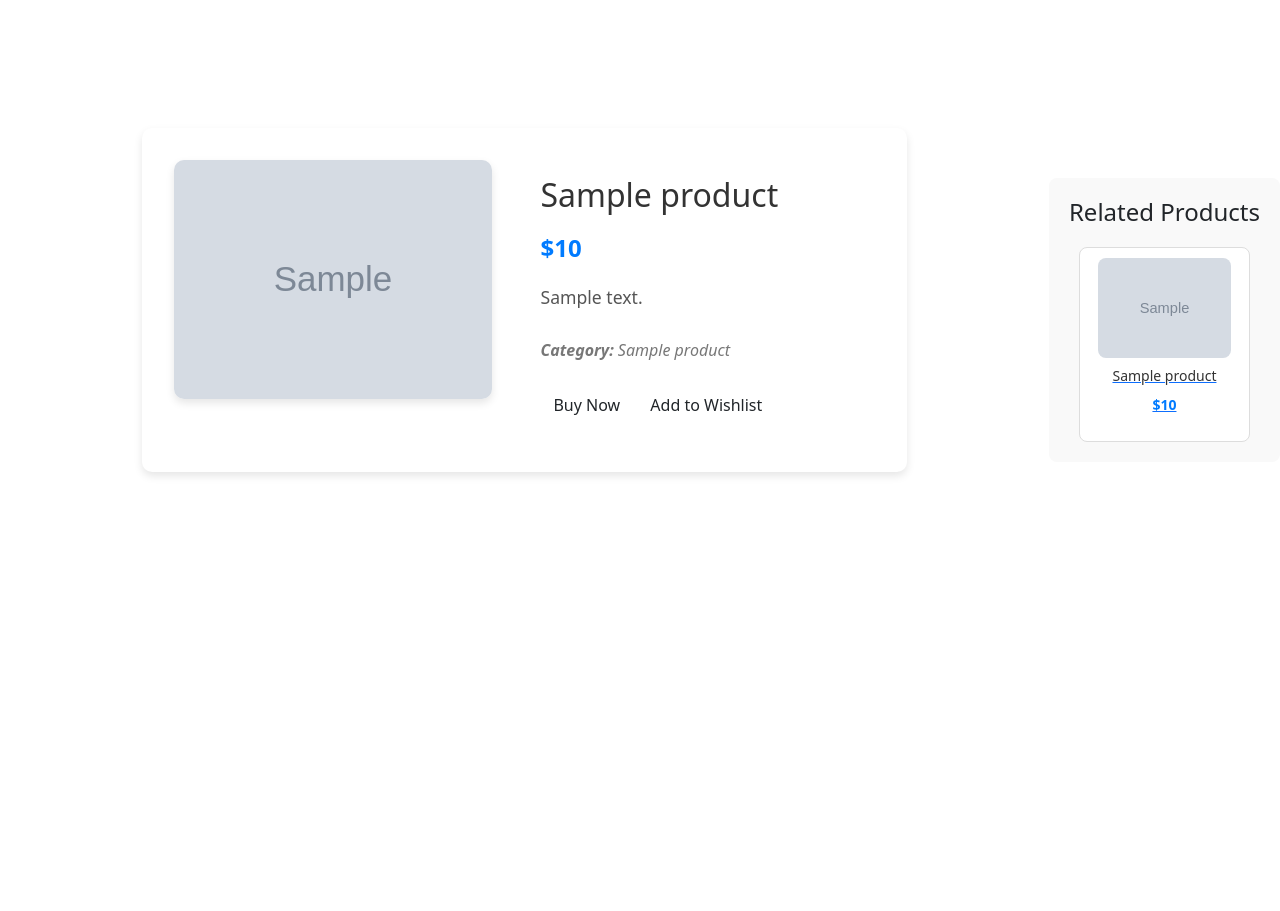
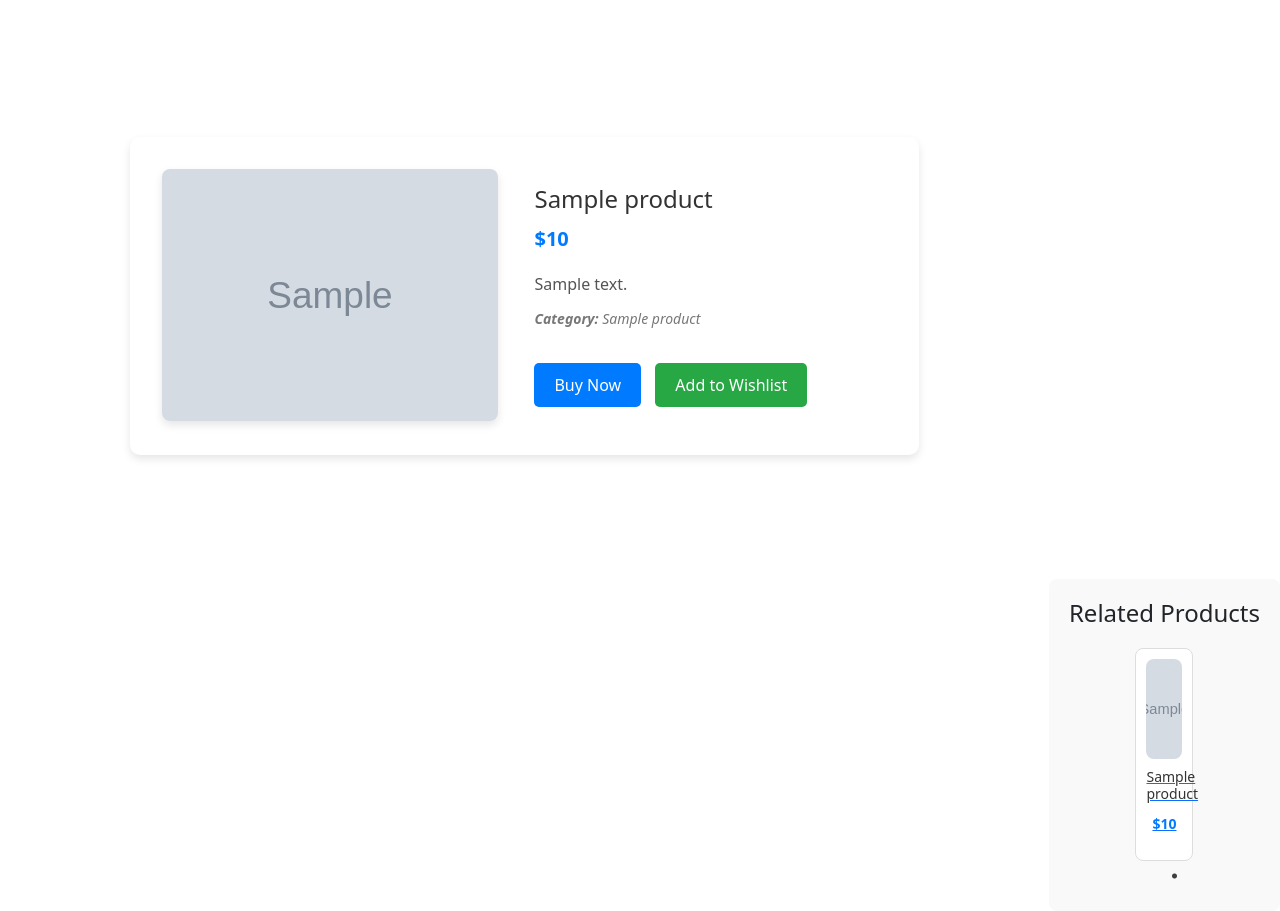
Before and after one commit to AdamDono/BuyMo, a Flask app: page /product/1 in a window 1280 px wide. Shown: the part 100-1011 px from the top of the page. Before the commit the page ends 576 px from the top, so only its background shows below. Run offline with Flask 3, Linux system fonts and the light colour scheme; grey boxes marked "Sample" are stand-in pictures; a database or web service that is not in the repository returns one stand-in record (values such as "Sample title"); some libraries are stand-ins or nearby versions.

Commit message:
related products

```diff
--- a/static/css/styles.css
+++ b/static/css/styles.css
@@ -270,13 +270,67 @@ nav a {
         padding: 0;
     }
 }
+/* Main Product Details */
+.product-details {
+    display: flex;
+    gap: 20px;
+    margin-bottom: 40px; /* Add space below the main product */
+}
+
+.product-image img {
+    max-width: 100%;
+    height: auto;
+    border-radius: 8px;
+}
+
+.product-info {
+    flex: 1;
+}
+
+.product-info h2 {
+    font-size: 24px;
+    margin-bottom: 10px;
+}
+
+.product-info .price {
+    font-size: 20px;
+    color: #007bff;
+    font-weight: bold;
+}
+
+.product-info .description {
+    font-size: 16px;
+    color: #555;
+    margin: 10px 0;
+}
+
+.product-info .category {
+    font-size: 14px;
+    color: #777;
+}
+
+.product-info .btn {
+    margin-top: 10px;
+    padding: 10px 20px;
+    background-color: #007bff;
+    color: white;
+    border: none;
+    border-radius: 5px;
+    cursor: pointer;
+}
+
+.product-info .btn.wishlist {
+    background-color: #28a745;
+    margin-left: 10px;
+}
 
 /* Related Products Section */
 .related-products {
-    margin-top: 40px;
+    margin-top: 890px;
     padding: 20px;
     background-color: #f9f9f9;
     border-radius: 8px;
+
 }
 
 .related-products h3 {
@@ -285,10 +339,15 @@ nav a {
     text-align: center;
 }
 
+
+.p{
+    padding-left: 200px;
+}
+
 .related-products-grid {
     display: grid;
     grid-template-columns: repeat(auto-fit, minmax(150px, 1fr)); /* Smaller cards */
-    gap: 15px; /* Spacing between cards */
+    gap: 15px;
     padding: 0 10px;
 }
 
--- a/templates/product.html
+++ b/templates/product.html
@@ -6,6 +6,10 @@
     <title>{{ product[1] }} - My E-Commercehuu Store</title>
     <link rel="stylesheet" href="{{ url_for('static', filename='css/styles.css') }}">
     <link href="https://cdn.jsdelivr.net/npm/bootstrap@5.3.0-alpha1/dist/css/bootstrap.min.css" rel="stylesheet">
+
+    <!-- Slick Carousel CSS -->
+    <link rel="stylesheet" type="text/css" href="https://cdn.jsdelivr.net/npm/slick-carousel@1.8.1/slick/slick.css"/>
+    <link rel="stylesheet" type="text/css" href="https://cdn.jsdelivr.net/npm/slick-carousel@1.8.1/slick/slick-theme.css"/>
 </head>
 <body>
     <header>
@@ -38,6 +42,8 @@
         <button class="btn wishlist">Add to Wishlist</button>
     </div>
 </div>
+<!-- Spacer to push related products super below -->
+<div class="spacer" style="height: 100px;"></div>
 
 <!-- Related Products Section -->
 <div class="related-products">
@@ -54,5 +60,41 @@
         {% endfor %}
     </div>
 </div>
+
+
+<!-- jQuery (required for Slick Carousel) -->
+<script src="https://code.jquery.com/jquery-3.6.0.min.js"></script>
+
+<!-- Slick Carousel JS -->
+<script type="text/javascript" src="https://cdn.jsdelivr.net/npm/slick-carousel@1.8.1/slick/slick.min.js"></script>
+
+<!-- Initialize Slick Carousel -->
+<script>
+    $(document).ready(function(){
+        $('.related-products-grid').slick({
+            dots: true, // Show dots for navigation
+            infinite: true, // Infinite looping
+            speed: 300, // Transition speed
+            slidesToShow: 3, // Number of slides to show at once
+            slidesToScroll: 1, // Number of slides to scroll
+            responsive: [
+                {
+                    breakpoint: 768, // Adjust for tablets
+                    settings: {
+                        slidesToShow: 2,
+                        slidesToScroll: 1
+                    }
+                },
+                {
+                    breakpoint: 480, // Adjust for mobile
+                    settings: {
+                        slidesToShow: 1,
+                        slidesToScroll: 1
+                    }
+                }
+            ]
+        });
+    });
+</script>
 </body>
 </html>
```
